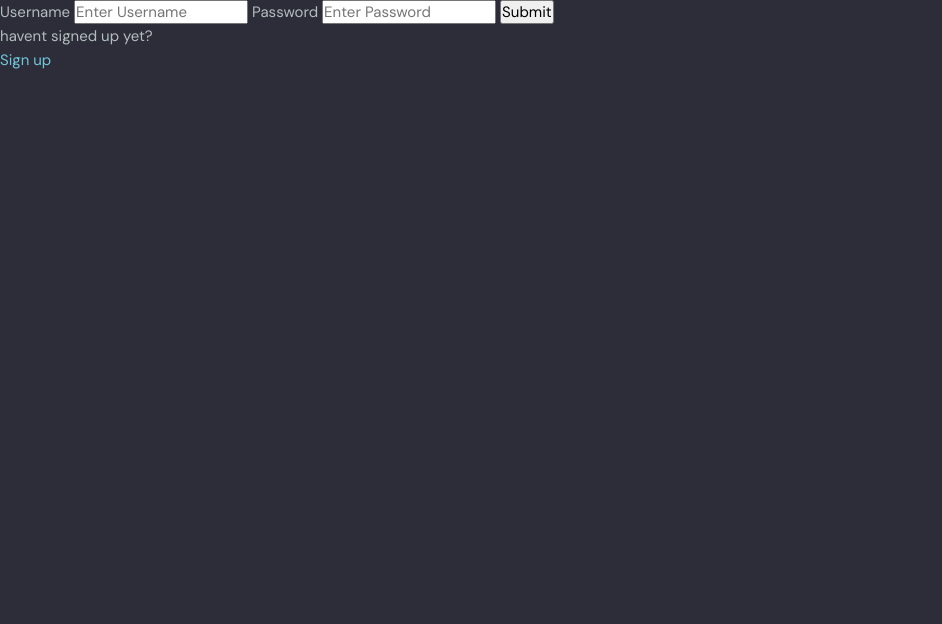
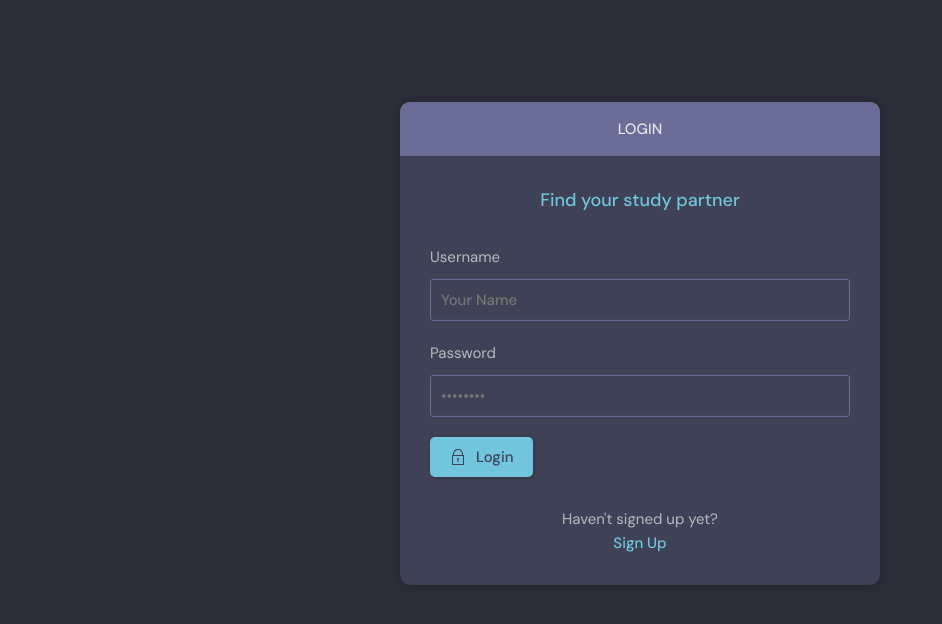
Before and after one commit to Ameen-K-Nejeeb/LearnLoop, a Django app: page /login/ in a window 1280 px wide. Shown: the part 76-700 px from the top of the page, without its empty margins (0-942 px from the left). Run offline with Django 5.2, Linux system fonts and the light colour scheme.

Commit message:
update : user account page and login, register page

```diff
--- a/base/templates/base/login_register.html
+++ b/base/templates/base/login_register.html
@@ -1,44 +1,107 @@
 {% extends "main.html" %}
 
 {% block content %}
+<main class="auth layout">
 
   {% if page == 'login' %}
 
-<div>
 
-    <form action="" method="POST">
+  <div class="container">
+    <div class="layout__box">
+      <div class="layout__boxHeader">
+        <div class="layout__boxTitle">
+          <h3>Login</h3>
+        </div>
+      </div>
+      <div class="layout__body">
+        <h2 class="auth__tagline">Find your study partner</h2>
+
+        <form class="form" action="" method="POST">
           {% csrf_token %}
+          <div class="form__group form__group">
+            <label for="room_name">Username</label>
+            <input id="username" name="username" type="text" placeholder="Your Name" />
+          </div>
+          <div class="form__group">
+            <label for="password">Password</label>
+            <input id="password" name="password" type="password"
+              placeholder="&bull;&bull;&bull;&bull;&bull;&bull;&bull;&bull;" />
+          </div>
 
-        <label for="">Username</label>
-        <input type="text" name="username" placeholder="Enter Username">
+          <button class="btn btn--main" type="submit">
+            <svg version="1.1" xmlns="http://www.w3.org/2000/svg" width="32" height="32" viewBox="0 0 32 32">
+              <title>lock</title>
+              <path
+                d="M27 12h-1v-2c0-5.514-4.486-10-10-10s-10 4.486-10 10v2h-1c-0.553 0-1 0.447-1 1v18c0 0.553 0.447 1 1 1h22c0.553 0 1-0.447 1-1v-18c0-0.553-0.447-1-1-1zM8 10c0-4.411 3.589-8 8-8s8 3.589 8 8v2h-16v-2zM26 30h-20v-16h20v16z">
+              </path>
+              <path
+                d="M15 21.694v4.306h2v-4.306c0.587-0.348 1-0.961 1-1.694 0-1.105-0.895-2-2-2s-2 0.895-2 2c0 0.732 0.413 1.345 1 1.694z">
+              </path>
+            </svg>
 
-        <label for="">Password</label>
-        <input type="password" name="password" placeholder="Enter Password">
+            Login
+          </button>
+        </form>
 
-        <input type="submit" name="register">
-    </form>
-    <p>havent signed up yet?</p>
-    <a href="{% url 'register' %}">Sign up</a>
+        <div class="auth__action">
+          <p>Haven't signed up yet?</p>
+          <a href="{% url 'register' %}" class="btn btn--link">Sign Up</a>
+        </div>
+      </div>
+    </div>
+  </div>
 
-</div>
+
 
   {% else %}
 
+  <div class="container">
+    <div class="layout__box">
+      <div class="layout__boxHeader">
+        <div class="layout__boxTitle">
+          <h3>Register</h3>
+        </div>
+      </div>
+      <div class="layout__body">
+        <h2 class="auth__tagline">Find your study partner</h2>
 
-<div>
-    <form action="" method="POST">
+        <form class="form" action="" method="POST" >
         {% csrf_token %}
-        {{form.as_p}}
 
-        <input type="submit" name="Login">
+        {% for field in form %}
+           <div class="form__group form__group">
+            <label for="room_name">{{field.label}}</label>
+            {{field}}
+          </div>
+        {% endfor %}
+
+
+
+
+          <button class="btn btn--main" type="submit">
+            <svg version="1.1" xmlns="http://www.w3.org/2000/svg" width="32" height="32" viewBox="0 0 32 32">
+              <title>lock</title>
+              <path
+                d="M27 12h-1v-2c0-5.514-4.486-10-10-10s-10 4.486-10 10v2h-1c-0.553 0-1 0.447-1 1v18c0 0.553 0.447 1 1 1h22c0.553 0 1-0.447 1-1v-18c0-0.553-0.447-1-1-1zM8 10c0-4.411 3.589-8 8-8s8 3.589 8 8v2h-16v-2zM26 30h-20v-16h20v16z">
+              </path>
+              <path
+                d="M15 21.694v4.306h2v-4.306c0.587-0.348 1-0.961 1-1.694 0-1.105-0.895-2-2-2s-2 0.895-2 2c0 0.732 0.413 1.345 1 1.694z">
+              </path>
+            </svg>
+
+            Register
+          </button>
         </form>
+
+        <div class="auth__action">
           <p>Already signed up yet?</p>
-    <a href="{% url 'login' %}">Login</a>
+          <a href="{% url 'login' %}" class="btn btn--link">Login</a>
         </div>
-
+      </div>
+    </div>
+  </div>
 
   {% endif %}
 
-
-
+</main>
 {% endblock content %}
--- a/base/views.py
+++ b/base/views.py
@@ -63,7 +63,7 @@ def registerPage(request):
              login(request,user)
              return redirect('home')
          else:
-             messages.error(request,'An error occured Registration')
+             messages.error(request,'An error occured Registration, Check special character included in your password')
 
 
     context ={'form':form}
```
Also changed, not shown: base/templates/base/login_register_old.html (added, +44 -0 lines), db.sqlite3. Lines whose indentation alone changed are shown as unchanged.
